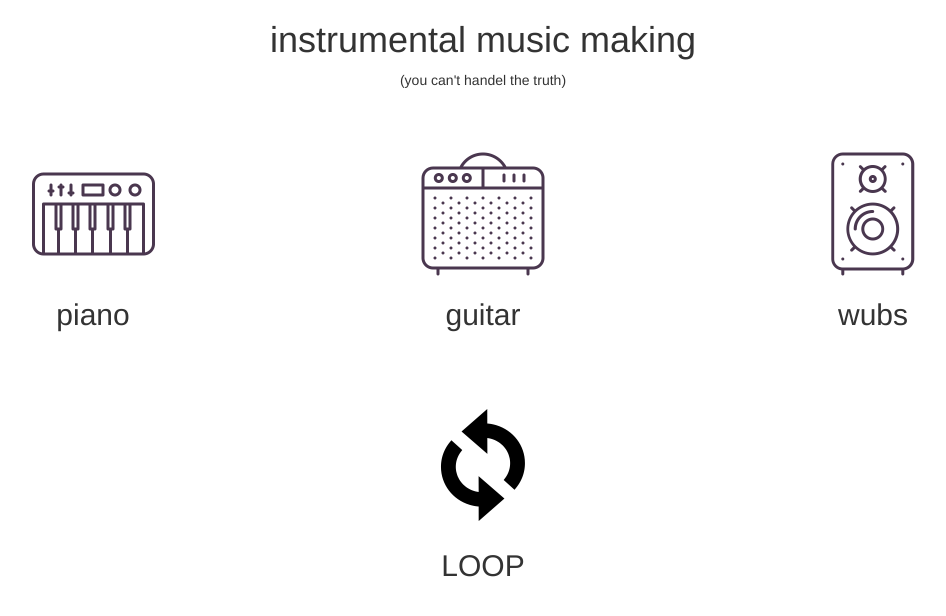
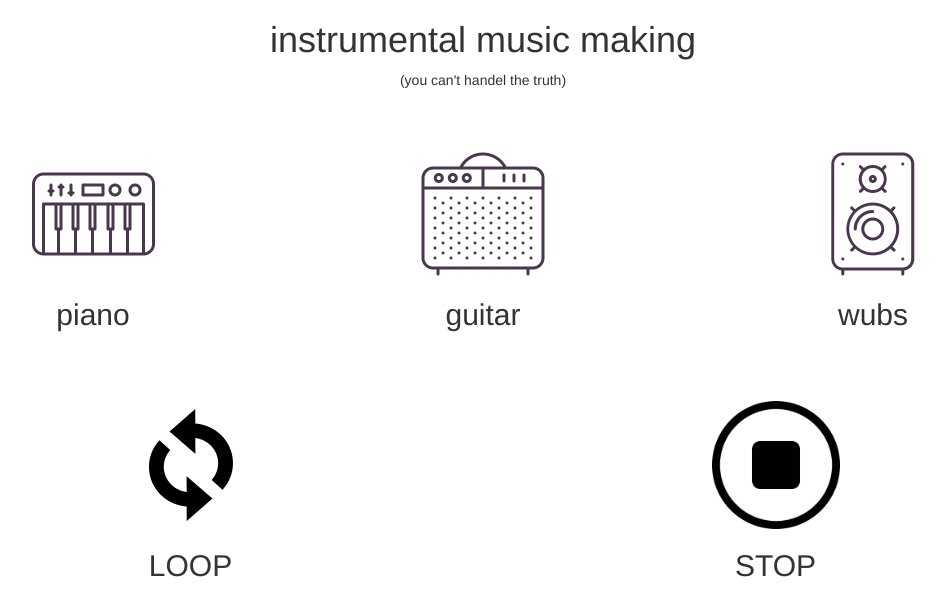
Before and after one commit to mduffin95/music-hack, a plain HTML site: page client.html in a window 1280 px wide. Shown: the whole page, without its empty margins (157-1103 px from the left). Drawn offline with nearby package versions, Linux system fonts and the light colour scheme.

Commit message:
added stop button

```diff
--- a/client.html
+++ b/client.html
@@ -38,10 +38,17 @@
 
     <div class="container text-center">
         <div class="row row-centered">
-            <div class="col-xs-12-centered">
+
+            <div class="col-xs-6">
                 <img id="looplink" class="Loop" onClick="loop_player()" src="images/loop.png" draggable="false">
                 <h2>LOOP</h2>
             </div>
+
+            <div class="col-xs-6">
+                <img  onClick="stop_player()" src="images/stop.png" draggable="false" height=128px width=128px>
+                <h2>STOP</h2>
+            </div>
+
         </div>
     </div>
 
--- a/client.js
+++ b/client.js
@@ -97,6 +97,11 @@ function choose_bass(){
     inst = bass;
 }
 
+function stop_player(){
+    console.log("stop clicked");
+    var player = conductor.finish();
+}
+
 document.addEventListener('keyup', function(event) {
   switch(event.keyCode){
     case 90:
```
Also changed, not shown: images/stop.png (added).
